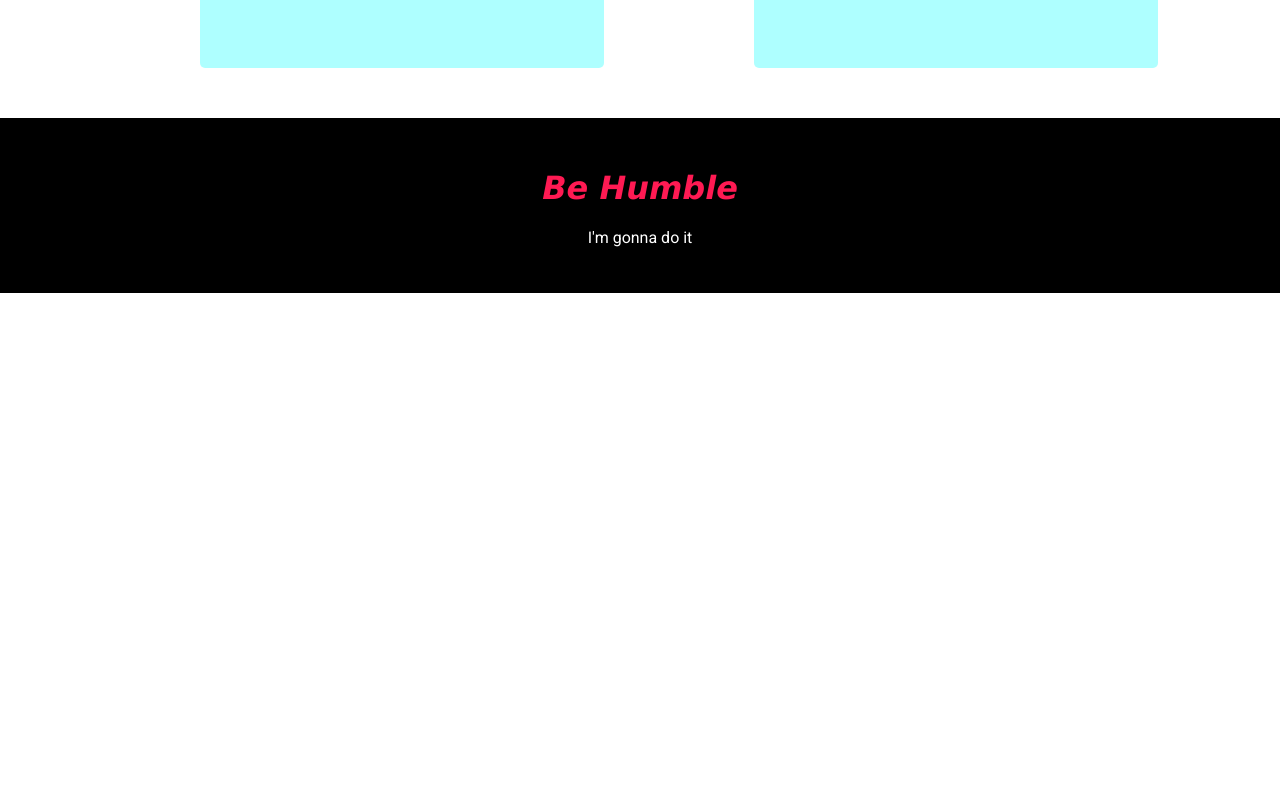
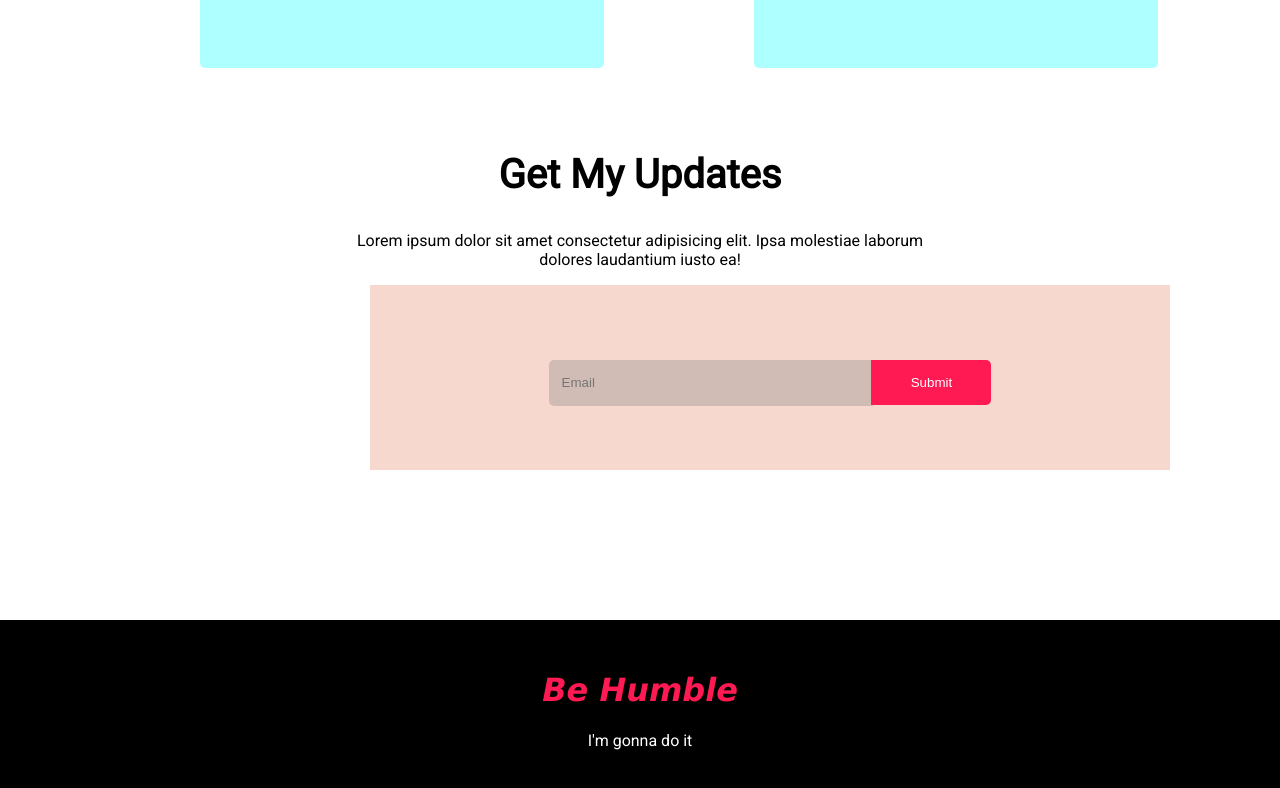
Before and after one commit to masniloy/donate-today, a plain HTML site: page index.html in a window 1280 px wide. Shown: the part 2654-3442 px from the top of the page. Before the commit the page ends 2947 px from the top, so only its background shows below. Drawn offline with Linux system fonts and the light colour scheme.

Commit message:
90% done

```diff
--- a/index.html
+++ b/index.html
@@ -103,7 +103,17 @@
     </section>
 
 
-    <section>
+    <section class="updates">
+        <h1>Get My Updates</h1>
+        <p>Lorem ipsum dolor sit amet consectetur adipisicing elit. Ipsa molestiae laborum <br>dolores laudantium iusto
+            ea!
+        </p>
+
+        <div>
+            <input type="email" placeholder="   Email">
+            <button>Submit</button>
+
+        </div>
 
     </section>
 
--- a/style.css
+++ b/style.css
@@ -136,3 +136,45 @@ footer h1 {
 #lives {
     margin-left: 200px;
 }
+
+.updates {
+    text-align: center;
+}
+
+.updates h1 {
+    font-size: 40px;
+}
+
+.updates div {
+    text-align: center;
+    background-color: rgba(233, 150, 122, 0.368);
+    width: 800px;
+    height: 110px;
+    margin: 10px;
+    padding-top: 75px;
+    margin-left: 370px;
+    margin-bottom: 150px;
+}
+
+.updates div input {
+    width: 320px;
+    height: 44px;
+    border: none;
+    background-color: rgba(128, 128, 128, 0.326);
+    border-bottom-left-radius: 5px;
+    border-top-left-radius: 5px;
+
+}
+
+.updates div button {
+    text-decoration: none;
+    color: white;
+    background-color: rgb(255, 26, 83);
+    border-top-right-radius: 5px;
+    border-bottom-right-radius: 5px;
+    margin-left: -5px;
+    border: none;
+    width: 120px;
+    height: 45px;
+
+}
```
